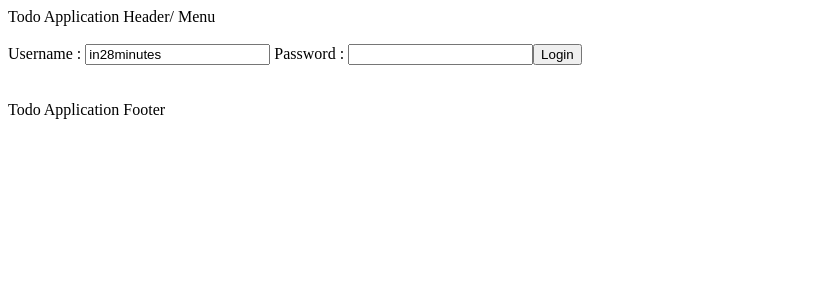
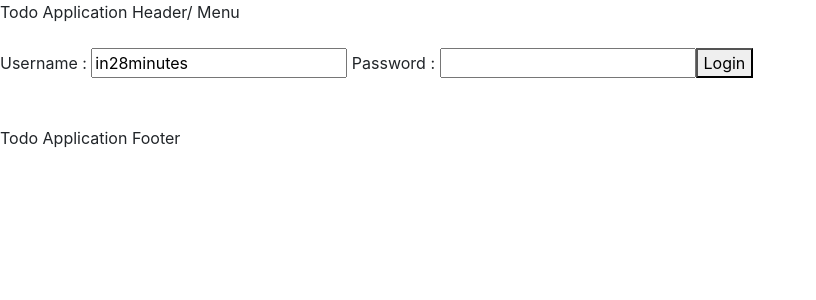
Before and after one commit to nguetcheu/todoApp-Frontend, an Angular app: page / in a window 1280 px wide. Shown: the top 300 px of the page, without its empty margins (0-816 px from the left). Built offline with nearby package versions, Linux system fonts and the light colour scheme.

Commit message:
Ajout de bootstrap 4.1.0

```diff
--- a/src/styles.css
+++ b/src/styles.css
@@ -1 +1,2 @@
 /* You can add global styles to this file, and also import other style files */
+@import url(https://unpkg.com/bootstrap@4.1.0/dist/css/bootstrap.min.css);
```
